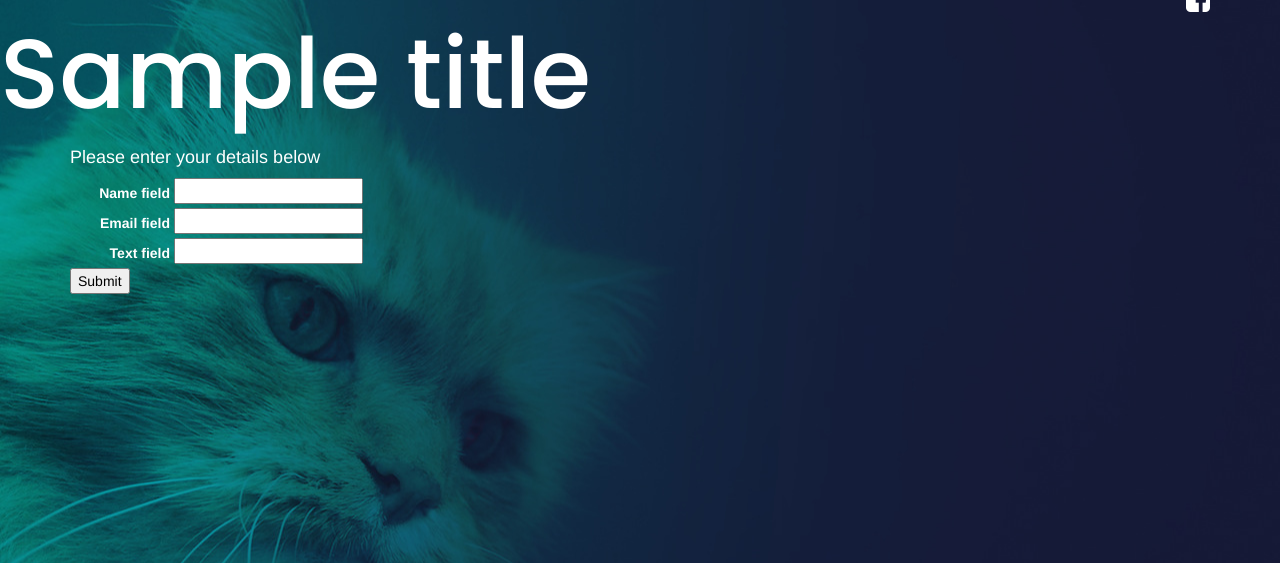
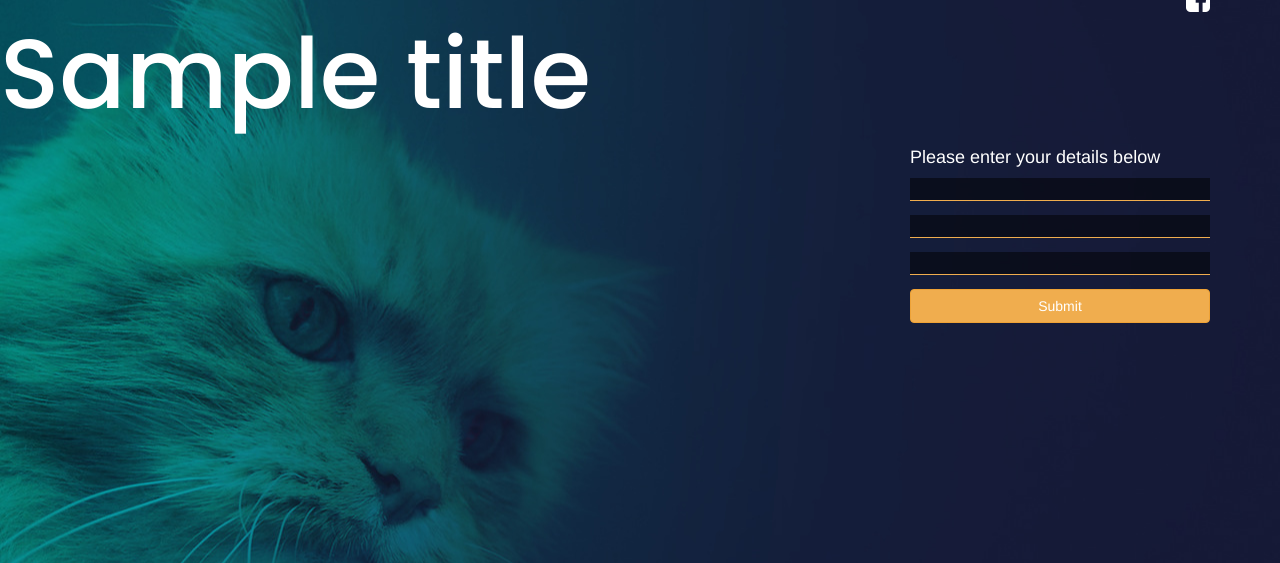
Before and after one commit to Donutttt/barks_test_django, a Django app: template barks/templates/website/animal_contact.html in a window 1280 px wide. Shown: the part 70-633 px from the top of the page. Run offline with Django 3.2, Linux system fonts and the light colour scheme; the template is opened without the code that fills it: most values are stand-ins (such as "Sample title", 1, 10 or a date in 2020); form fields are guessed from the names that the template uses; some libraries are stand-ins or nearby versions.

Commit message:
added material design to animal contact form

```diff
--- a/barks/templates/website/animal_contact.html
+++ b/barks/templates/website/animal_contact.html
@@ -6,23 +6,31 @@
         <h4>Thank you for your message</h4>
         <p>We will respond as soon as possible</p>
     {% else %}
+    <div class="pull-right">
         <h4>Please enter your details below</h4>
         <form action="/animal_contact/0" method="post">
 
             {% csrf_token %}
-            <div class="form-field">
-                <label>{{ form.nameField.label}}</label> {{ form.nameField }}
+            <div class="form-field group">
+                {{ form.nameField }}
+                <span class="highlight"></span>
+                <span class="bar"></span>
             </div>
-            <div class="form-field">
-                <label>{{ form.emailField.label}}</label> {{ form.emailField }}
+            <div class="form-field group">
+                {{ form.emailField }}
+                <span class="highlight"></span>
+                <span class="bar"></span>
             </div>
-            <div class="form-field">
-                <label>{{ form.textField.label}}</label> {{ form.textField }}
+            <div class="form-field group">
+                {{ form.textField }}
+                <span class="highlight"></span>
+                <span class="bar"></span>
             </div>
             <input type="text" name="animalId" value="{{ requestedAnimalId }}" style="display: none;" />
-            <input type="submit" value="Submit"  />
+            <input type="submit" value="Submit" class="btn btn-warning" />
 
         </form>
+   </div>
     {% endif %}
 
 {% endblock %}
--- a/website/forms.py
+++ b/website/forms.py
@@ -1,6 +1,6 @@
 from django import forms
 
 class AnimalContactForm(forms.Form):
-    nameField = forms.CharField(label="Your Name", max_length=100)
-    emailField = forms.EmailField(label="Email")
-    textField = forms.CharField(label="Your query", widget=forms.Textarea)
+    nameField = forms.CharField(label="Your Name", max_length=100, widget=forms.TextInput(attrs={'placeholder': 'Your name'}))
+    emailField = forms.EmailField(label="Email", widget=forms.TextInput(attrs={'placeholder': 'Email'}))
+    textField = forms.CharField(label="Your query", widget=forms.Textarea(attrs={'placeholder': 'Your query'}))
--- a/website/static/styles.css
+++ b/website/static/styles.css
@@ -212,10 +212,91 @@
     z-index: 3;
 }
 
-form label{
-    width: 100px;
-    text-align: right;
-    vertical-align: text-top;
+.form-field{
+    padding-bottom: 1em;
+}
+
+.group{
+    position: relative;
+}
+
+input{
+    display: block;
+    width: 300px;
+    border: none;
+    border-bottom: solid 1px #f0ad4e;
+    background: transparent;
+    color: white;
+}
+
+textarea{
+    border: solid 1px #f0ad4e;
+    color: white;
+}
+
+input:focus{
+    border: none;
+}
+
+textarea, input{
+    background-color: rgba(0,0,0,0.5);
+}
+
+textarea:focus, input:focus{
+    background-color: rgba(155,155,155,0.5);
+    color: black;
+}
+
+textarea:focus::-webkit-input-placeholder,
+input:focus::webkit-input-placeholder{
+    color black;
+}
+
+.bar  { position:relative; display:block; width:300px; }
+.bar:before, .bar:after   {
+    content:'';
+    height:2px;
+    width:0;
+    bottom:1px;
+    position:absolute;
+    background:#f0ad4e;
+    transition:0.2s ease all;
+}
+.bar:before {
+    left:50%;
+}
+.bar:after {
+    right:50%;
+}
+
+/* active state */
+input:focus ~ .bar:before, input:focus ~ .bar:after {
+    width:50%;
+}
+
+.highlight {
+    position:absolute;
+    height:60%;
+    width:100px;
+    top:25%;
+    left:0;
+    pointer-events:none;
+    opacity:0.5;
+}
+
+/* active state */
+input:focus ~ .highlight {
+    animation:inputHighlighter 0.3s ease;
+}
+
+/* ANIMATIONS ================ */
+@keyframes inputHighlighter {
+    from  { background:white; }
+    to    { width:0; background:transparent; }
+}
+
+textarea{
+    vertical-align: top;
 }
 
 @media screen and (max-width: 1200px){
```
Also changed, not shown: db.sqlite3, 1 other file.
